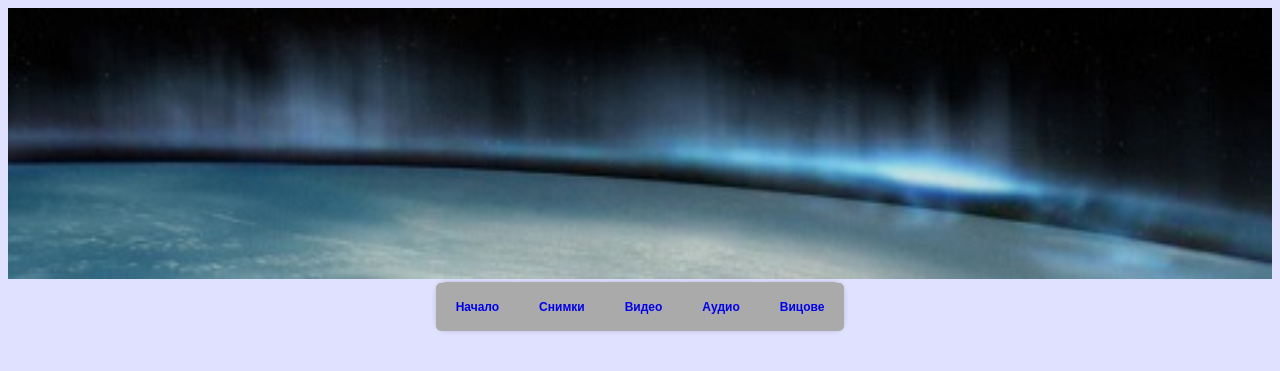
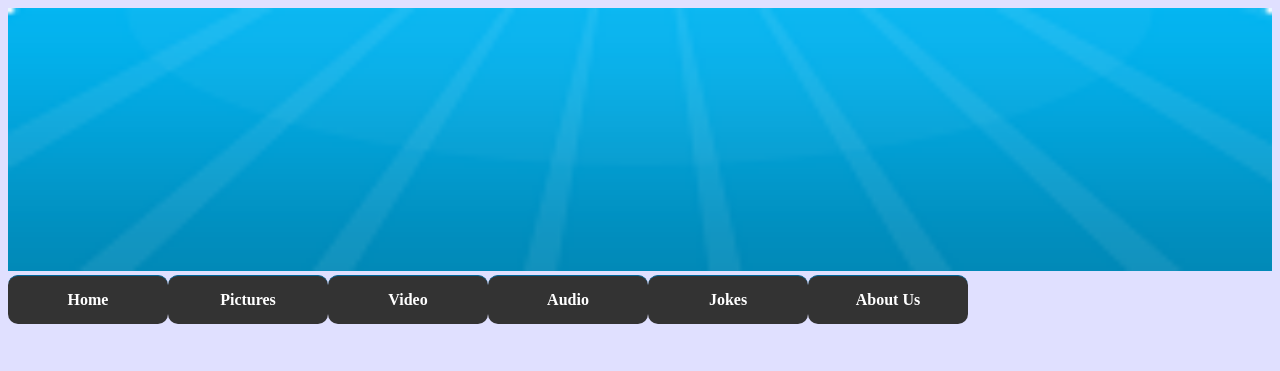
Before and after one commit to reathh/FootballUni, a PHP site: page / in a window 1280 px wide. Shown: the top 371 px of the page. Run offline with PHP 8.4, Linux system fonts and the light colour scheme.

Commit message:
menu bar

```diff
--- a/index.html
+++ b/index.html
@@ -8,16 +8,31 @@
     </head>
         <body>
             <header>
-                <img src="images/header.jpg" width="100%" />
+                <img src="images/header.png" width="100%" />
 
                 <nav>
-                <ul>
-                    <li><a href="#">Начало</a></li>
-                    <li><a href="#">Снимки</a></li>
-                    <li><a href="#">Видео</a></li>
-                    <li><a href="#">Аудио</a></li>
-                    <li><a href="#">Вицове</a></li>
-                </ul>
+                <div class="navigation">
+  		<ul class="nav">
+  			<li>
+  				<a href="#">Home</a>
+  			</li>
+  			<li>
+  				<a href="#">Pictures</a>
+  			</li>
+  			<li>
+  				<a href="#">Video</a>
+  			</li>
+ 		    <li>
+  				<a href="#">Audio</a>
+  			</li>
+ 		    <li>
+  				<a href="#">Jokes</a>
+  			</li>
+ 		    <li>
+  				<a href="#">About Us</a>
+  			</li>
+  		    </ul>
+  	            </div>
             </nav>
             </header>
         </body>
--- a/style/style.css
+++ b/style/style.css
@@ -4,74 +4,31 @@ body {
 nav {
 	text-align: center;
 }
-ul {
-    background: #AAA;
+.nav {
+	margin: 0px;
+	padding: 0px;
+	list-style: none;
+}
+
+.nav li {
+	float: left;
+	width: 160px;
+	position: relative;
+}
+
+.nav li a {
+	background: #333;
+	color: #fff;
+	display: block;
+	padding: 15px 8px;
+	text-decoration: none;
+	border-top: 1px solid #069;
     border-radius: 10px;
-    text-align: left;
-    display: inline;
-    margin: 0;
-    padding: 15px 4px 17px 0;
-    list-style: none;
-    -webkit-box-shadow: 0 0 5px rgba(0, 0, 0, 0.15);
-    -moz-box-shadow: 0 0 5px rgba(0, 0, 0, 0.15);
-    box-shadow: 0 0 5px rgba(0, 0, 0, 0.15);
 }
-ul li {
-    border-radius: 5px;
-    font: bold 12px/18px sans-serif;
-    display: inline-block;
-    margin-right: -4px;
-    position: relative;
-    padding: 15px 20px;
-    background: #AAA;
-    cursor: pointer;
-    -webkit-transition: all 0.2s;
-    -moz-transition: all 0.2s;
-    -ms-transition: all 0.2s;
-    -o-transition: all 0.2s;
-    transition: all 0.2s;
 
+.nav li a:hover {
+	color: #069;
 }
-ul li:hover {
-    background: #555;
-    color: #fff;
+a {
+    font-weight: bold;
 }
-ul li ul {
-    padding: 0;
-    position: absolute;
-    top: 48px;
-    left: 0;
-    width: 150px;
-    -webkit-box-shadow: none;
-    -moz-box-shadow: none;
-    box-shadow: none;
-    display: none;
-    opacity: 0;
-    visibility: hidden;
-    -webkit-transiton: opacity 0.2s;
-    -moz-transition: opacity 0.2s;
-    -ms-transition: opacity 0.2s;
-    -o-transition: opacity 0.2s;
-    -transition: opacity 0.2s;
-}
-ul li ul li {
-    background: #555;
-    list-style-type: none;
-    display: block;
-    color: #AAA;
-    text-shadow: 0 -1px 0 #000;
-}
-ul li ul li:hover {
-    background: #666;
-}
-ul li:hover ul {
-    display: block;
-    opacity: 1;
-    visibility: visible;
-}
-a:link {
-    text-decoration: none;
-}
-a:hover {
-    color: #FF00FF;
-}
```
Also changed, not shown: js/script.js (+12 -0 lines), images/header.jpg (deleted), images/header.png (added).
